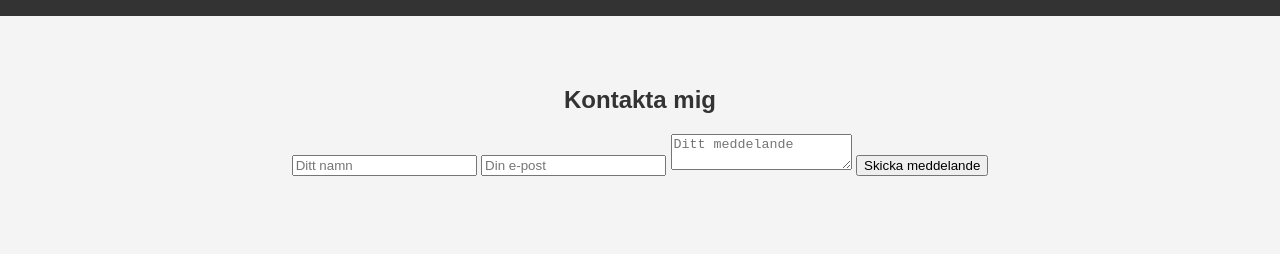
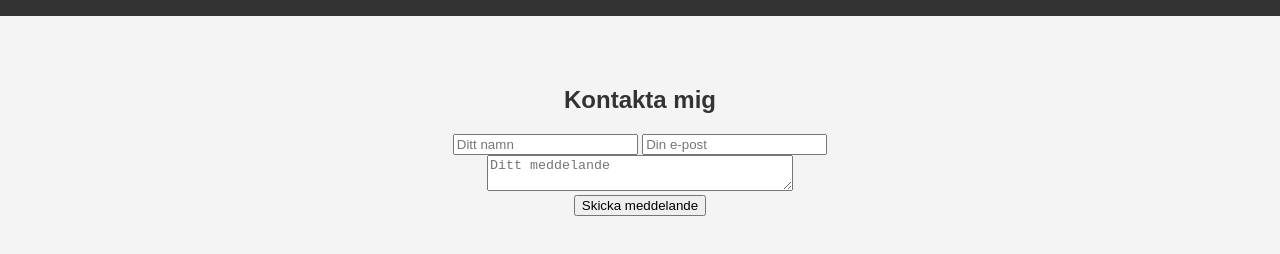
Before and after one commit to VillraDesign/Villra, a plain HTML site: page contact.html in a window 1280 px wide. Shown: the part 94-348 px from the top of the page. Drawn offline with Linux system fonts and the light colour scheme.

Commit message:
Update contact.html

```diff
--- a/contact.html
+++ b/contact.html
@@ -28,7 +28,9 @@
         <form id="contactForm">
             <input type="text" placeholder="Ditt namn" required>
             <input type="email" placeholder="Din e-post" required>
-            <textarea placeholder="Ditt meddelande" required></textarea>
+            <br/>
+            <textarea  style="min-width:300px" placeholder="Ditt meddelande" required></textarea>
+            <br/>
             <button type="submit">Skicka meddelande</button>
         </form>
     </section>
```
